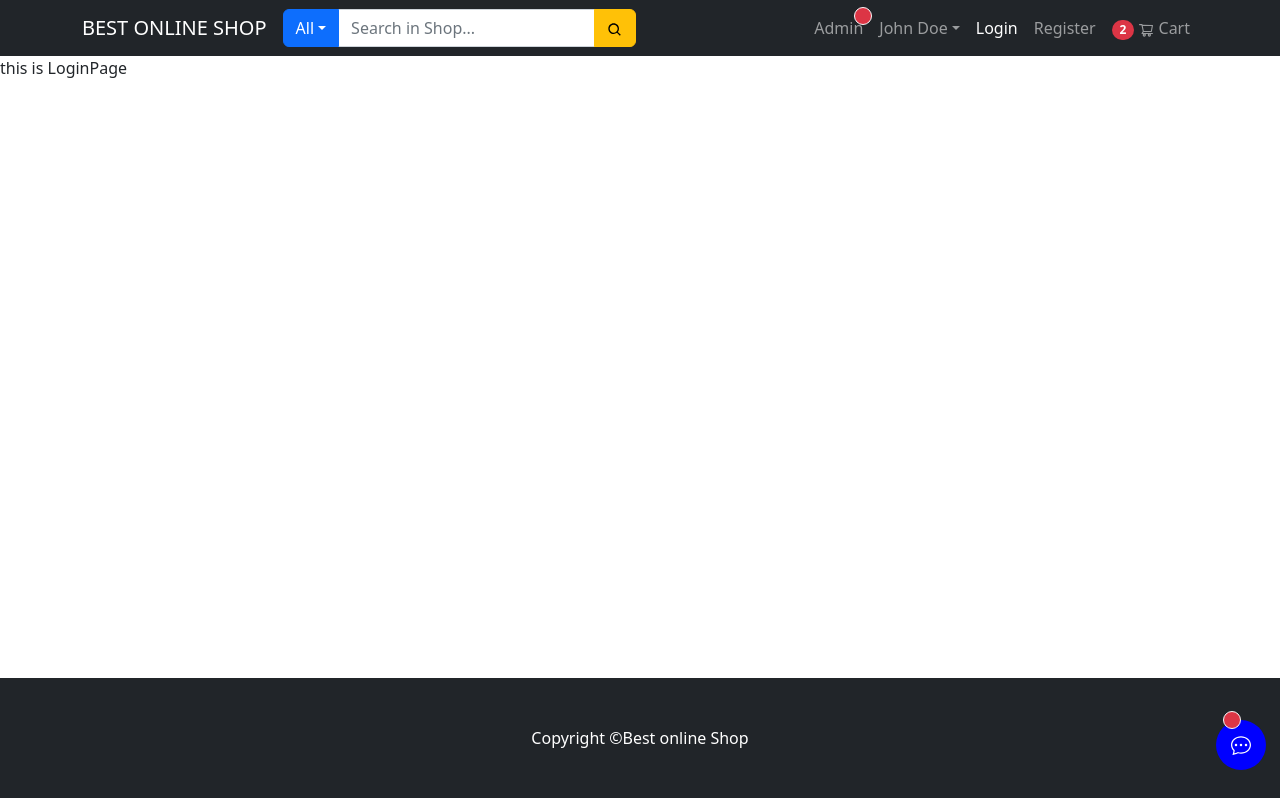
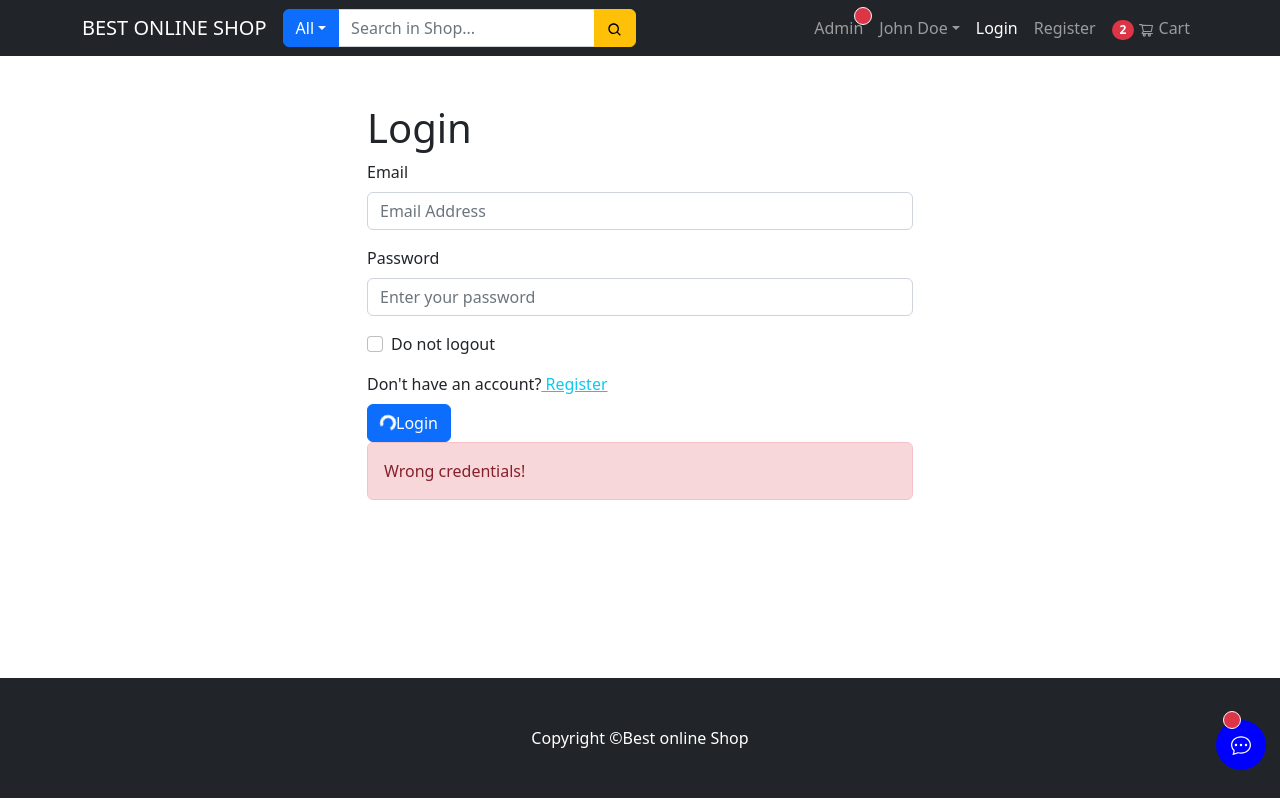
Before and after one commit to shahriarlimon/e-commerce-frontend, a React (Create React App) app: page /login in a window 1280 px wide. Built offline with nearby package versions, Linux system fonts and the light colour scheme.

Commit message:
added login page and developed the template of login page

```diff
--- a/src/pages/LoginPage.js
+++ b/src/pages/LoginPage.js
@@ -1,10 +1,76 @@
-import React from 'react';
+import React, { useState } from 'react';
+import { Alert, Button, Col, Container, Form, Row, Spinner } from 'react-bootstrap';
+import { Link } from 'react-router-dom';
 
 const LoginPage = () => {
+    const [validated, setValidated] = useState(false);
+
+    const handleSubmit = (event) => {
+        const form = event.currentTarget;
+        if (form.checkValidity() === false) {
+            event.preventDefault();
+            event.stopPropagation();
+        }
+
+        setValidated(true);
+    };
+
     return (
-        <div>
-            this is LoginPage
-        </div>
+        <Container style={{ marginBottom: "140px" }}>
+            <Row className='mt-5 justify-content-md-center'>
+                <Col md={6}>
+                    <h1>Login</h1>
+                    <Form noValidate validated={validated} onSubmit={handleSubmit}>
+
+                        <Form.Group className='mb-3' controlId="formBasicEmail">
+                            <Form.Label>Email</Form.Label>
+                            <Form.Control
+                                required
+                                type="email"
+                                name='email'
+                                placeholder="Email Address"
+                            />
+                            <Form.Control.Feedback type='invalid'>Please enter your valid email address!</Form.Control.Feedback>
+                        </Form.Group>
+                        <Form.Group className='mb-3' controlId="formBasicPassword">
+                            <Form.Label>Password</Form.Label>
+                            <Form.Control
+                                required
+                                type="password"
+                                name='password'
+                                placeholder="Enter your password"
+                            />
+                            <Form.Control.Feedback type='invalid'>Password enter a valid password!</Form.Control.Feedback>
+                        </Form.Group>
+                        <Form.Group className='mb-3' controlId="formBasicCheckbox">
+
+                            <Form.Check
+                                required
+                                type="checkbox"
+                                name='doNotLogout'
+                                label="Do not logout"
+
+                            />
+                            <Form.Control.Feedback type='invalid'>Both password should match!</Form.Control.Feedback>
+                        </Form.Group>
+                        <Row className='pb-2'>
+                            <Col> Don't have an account?<Link className='text-info' to={"/register"}> Register </Link></Col>
+                        </Row>
+                        <Button type="primary">
+                            <Spinner
+                                as="span"
+                                animation="border"
+                                size="sm"
+                                role="status"
+                                aria-hidden="true"
+                            />
+                            Login</Button>
+                        <Alert show={true} variant='danger'>Wrong credentials!</Alert>
+
+                    </Form>
+                </Col>
+            </Row>
+        </Container>
     );
 };
 
```
